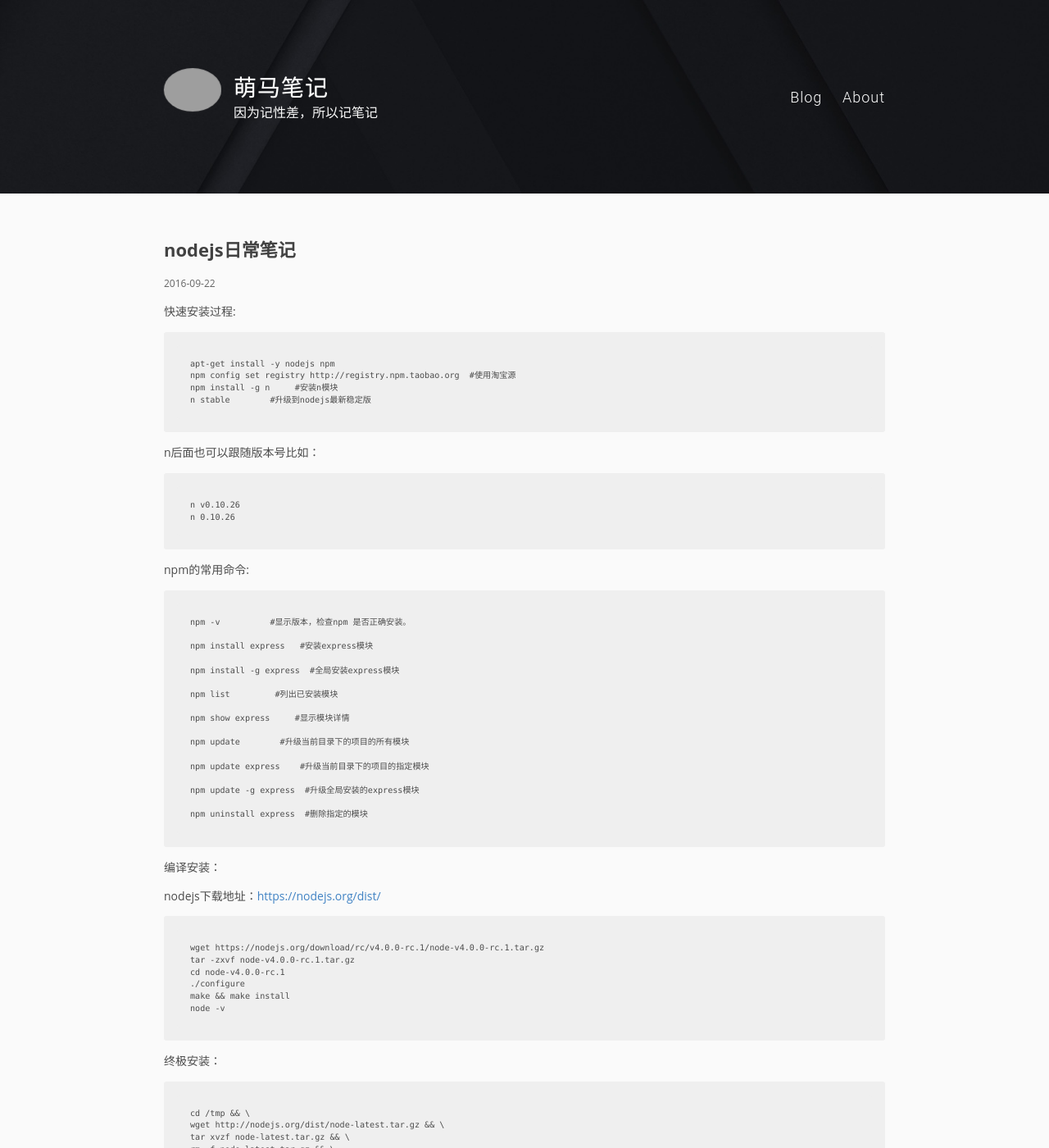
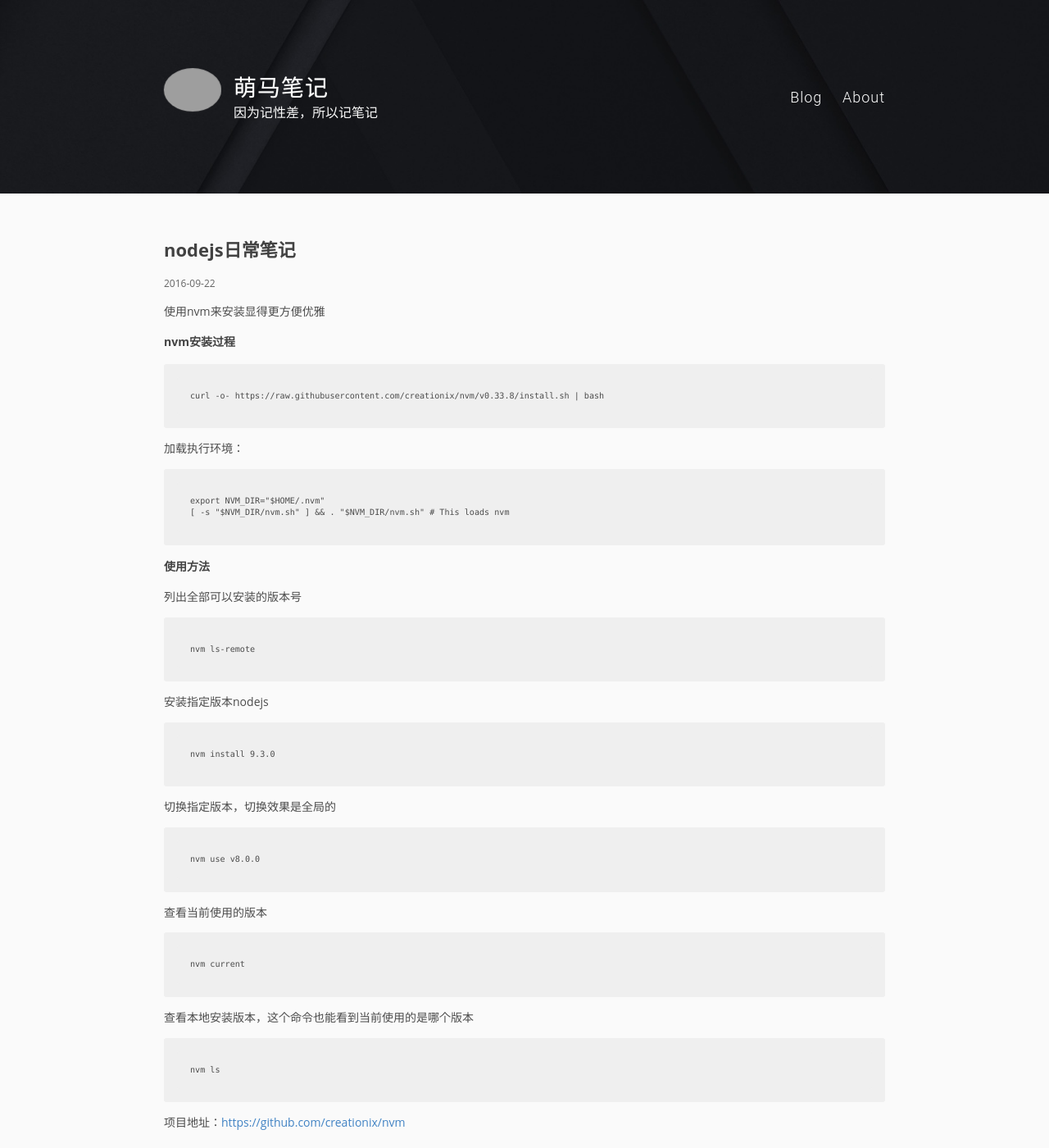
Before and after one commit to pingmalu/pingmalu.github.io, a Jekyll site: the page built from _posts/2016-09-22-nodejs日常笔记.md, in a window 1280 px wide and 1400 px high. Shown: the whole window at 82% size. Built offline with Jekyll 4.4.1, drawn with Linux system fonts in a browser that asks for light colours; nearby versions of some CDN libraries; grey boxes are pictures that could not be loaded.

Commit message:
'update'

```diff
--- a/_posts/2016-09-22-nodejs日常笔记.md
+++ b/_posts/2016-09-22-nodejs日常笔记.md
@@ -2,6 +2,47 @@
 layout: post
 title:  "nodejs日常笔记"
 ---
+
+使用nvm来安装显得更方便优雅
+
+### nvm安装过程
+
+	curl -o- https://raw.githubusercontent.com/creationix/nvm/v0.33.8/install.sh | bash
+
+加载执行环境：
+
+	export NVM_DIR="$HOME/.nvm"
+	[ -s "$NVM_DIR/nvm.sh" ] && . "$NVM_DIR/nvm.sh" # This loads nvm
+
+### 使用方法
+
+列出全部可以安装的版本号
+
+	nvm ls-remote
+
+安装指定版本nodejs
+
+	nvm install 9.3.0
+
+切换指定版本，切换效果是全局的
+
+	nvm use v8.0.0
+
+查看当前使用的版本
+
+	nvm current
+
+查看本地安装版本，这个命令也能看到当前使用的是哪个版本
+
+	nvm ls
+
+
+项目地址：[https://github.com/creationix/nvm](https://github.com/creationix/nvm)
+
+
+
+# OLD
+
 
 快速安装过程:
 
```
